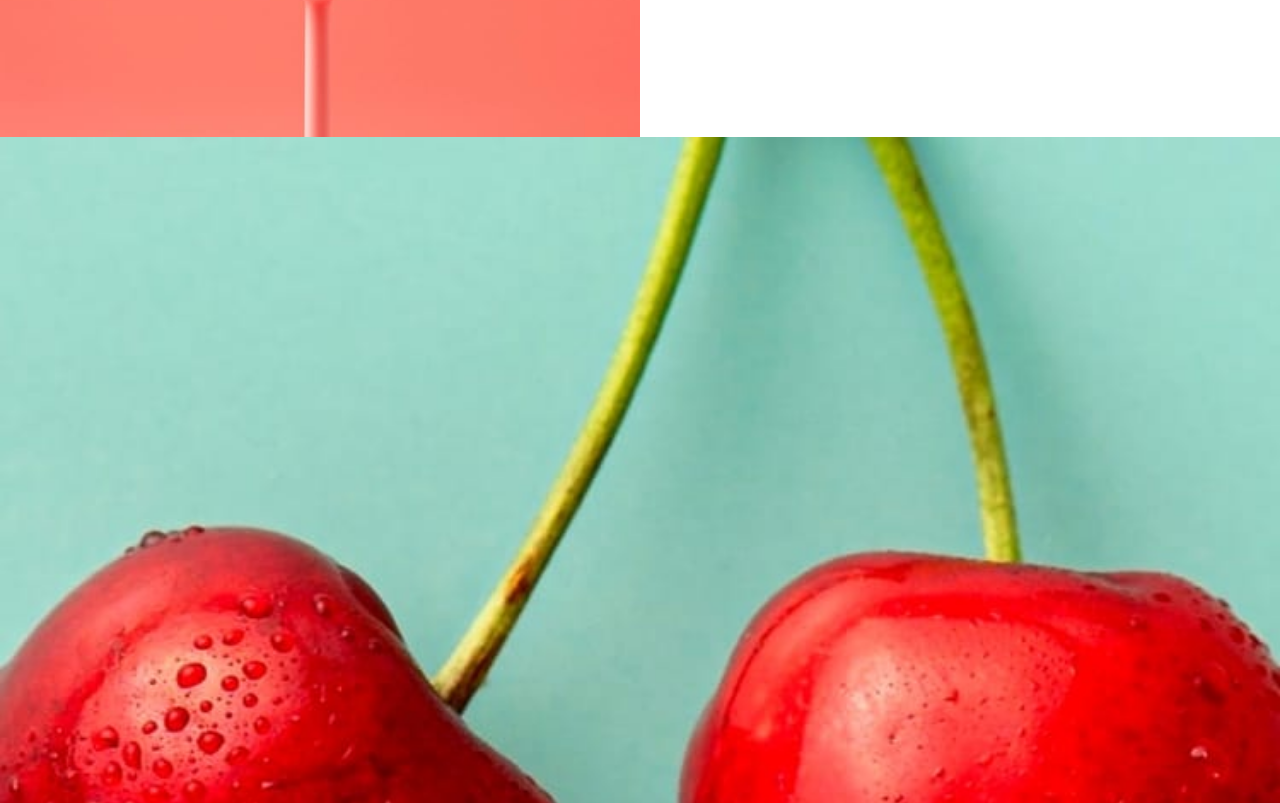
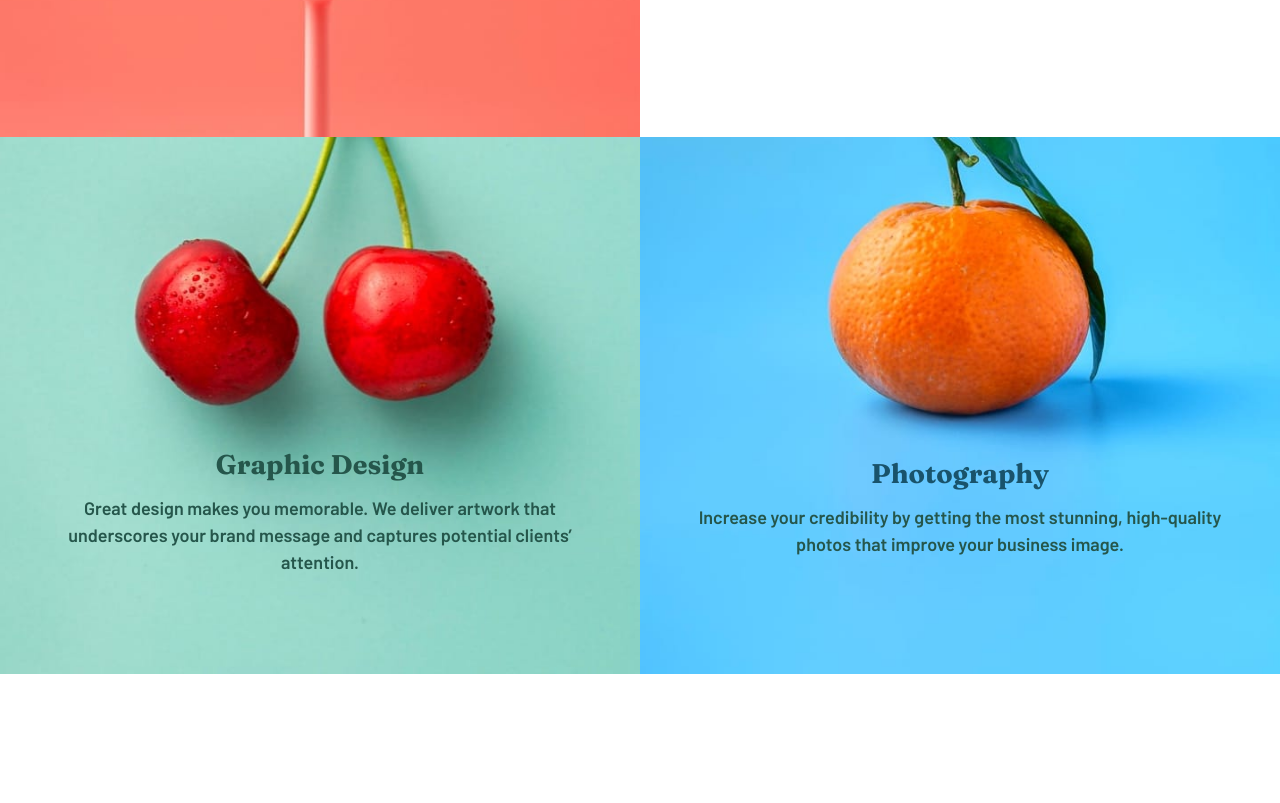
Before and after one commit to wintersprouter/sunnyside-agency-landing-page, a website: page index.html in a window 1280 px wide. Shown: the part 1657-2460 px from the top of the page. After the commit the page ends 2335 px from the top, so only its background shows below. Drawn offline with Linux system fonts and the light colour scheme.

Commit message:
style:modify project cards desktop version

```diff
--- a/index.html
+++ b/index.html
@@ -79,12 +79,16 @@
         </div>
   </section>
   <section class="section-project" id="projects">
+    <div class="container">
+      <div class="project-wrapper">
         <div class="project-card" id="graphic">
           <img src="src/images/mobile/image-graphic-design.jpg" alt="image-graphic-design" class="project-image-mobile">
-      <img src="src/images/desktop/image-graphic-design.jpg" alt="image-graphic-design" class="project-image-desktop">
+          <img src="src/images/desktop/image-graphic-design.jpg" alt="image-graphic-design"
+            class="project-image-desktop">
           <div class="project-card-text">
-        <h1 class="project-card-title title-graphic">Graphic design</h1>
-        <p class="project-card-description">Great design makes you memorable. We deliver artwork that underscores your
+            <h2 class="project-card-title title-graphic">Graphic design</h2>
+            <p class="project-card-description">Great design makes you memorable. We deliver artwork that underscores
+              your
               brand message and captures potential
               clients’ attention.</p>
           </div>
@@ -94,9 +98,11 @@
           <img src="src/images/mobile/image-photography.jpg" alt="image-photography" class="project-image-mobile">
           <img src="src/images/desktop/image-photography.jpg" alt="image-photography" class="project-image-desktop">
           <div class="project-card-text">
-        <h1 class="project-card-title title-photography">Photography</h1>
+            <h2 class="project-card-title title-photography">Photography</h2>
             <p class="project-card-description">Increase your credibility by getting the most stunning, high-quality
               photos that improve your business image.</p>
+          </div>
+        </div>
       </div>
     </div>
   </section>
--- a/src/scss/layout/_project.scss
+++ b/src/scss/layout/_project.scss
@@ -34,3 +34,36 @@
     }
   }
 }
+@include pc-width() {
+  .project {
+    &-wrapper {
+      display: grid;
+      width: 100%;
+      grid-template-columns: repeat(2, 1fr);
+      grid-template-rows: auto;
+    }
+    &-image {
+      &-mobile {
+        display: none;
+      }
+      &-desktop {
+        all:unset;
+        width: 100%;
+        height: 100%;
+        object-fit: cover;
+        overflow:hidden;
+      }
+    }
+    &-card {
+      &-text {
+        width: 100%;
+        top: 66%;
+        transform: translateY(-33%);
+        padding: 0 2rem;
+      }
+      &-title {
+        margin-bottom: 0.8rem;
+      }
+    }
+  }
+}
```
Also changed, not shown: css/main.css. Lines whose indentation alone changed are shown as unchanged.
